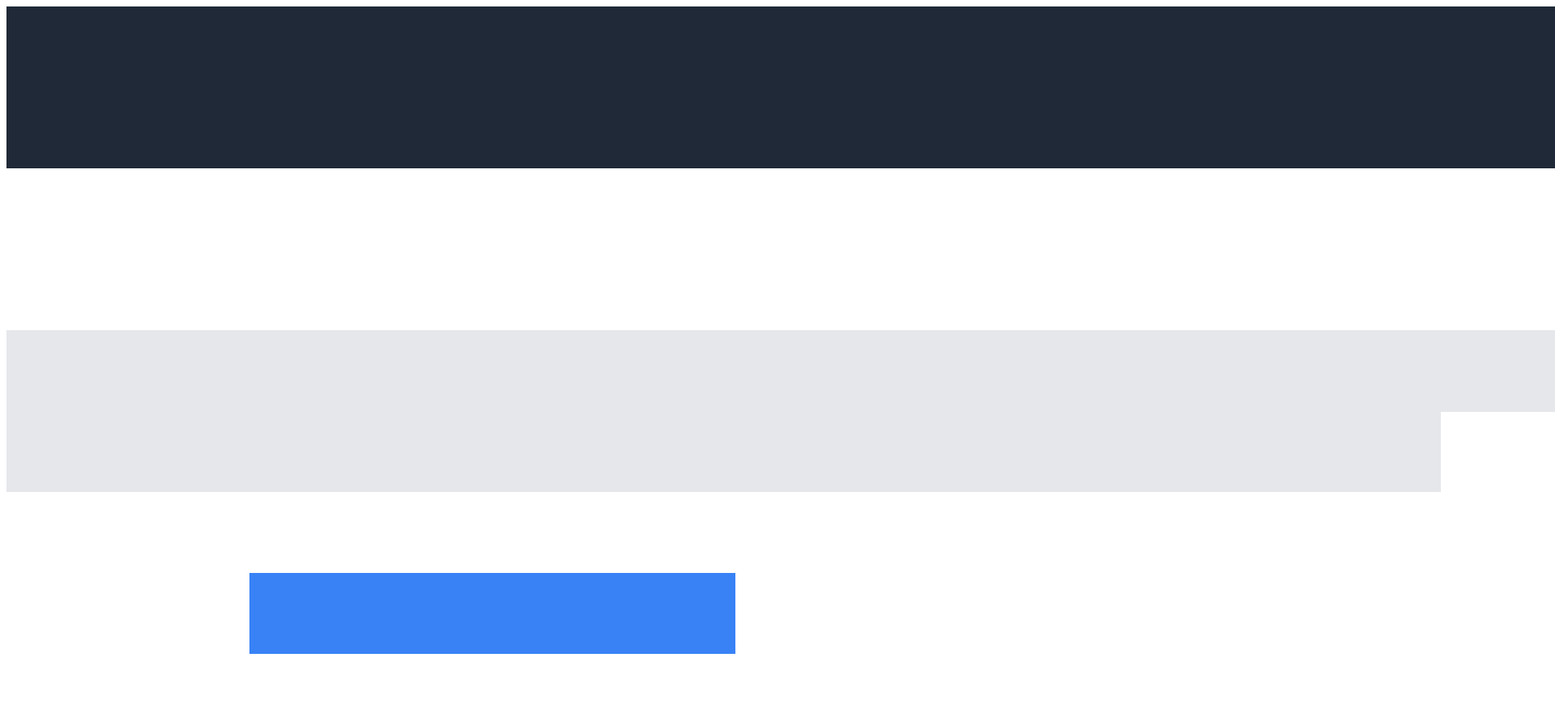
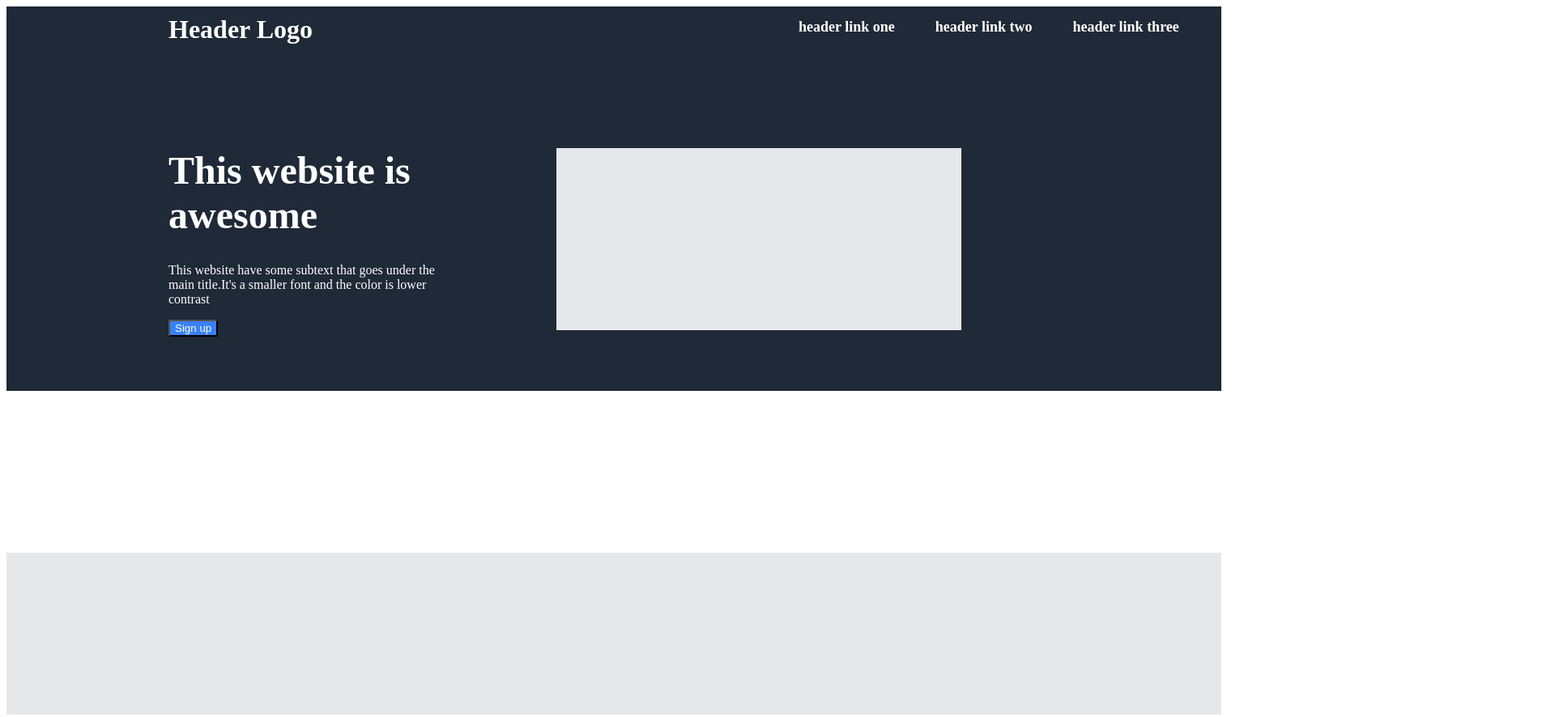
Before and after one commit to sreeragm333/landing-page, a plain HTML site: page index.html in a window 1280 px wide. Shown: the top 886 px of the page at 81% size, 1920 px wide, since content can reach past the window. Drawn offline with Linux system fonts and the light colour scheme.

Commit message:
basic structure almost done

```diff
--- a/index.html
+++ b/index.html
@@ -9,8 +9,27 @@
     <title>Document</title>
 </head>
 <body>
+    <header class="header">
+        <h1 id="headerlogo">Header Logo</h1>
+        <h2 id="header1">header link one</h2>
+        <h2 id ="header2">header link two </h2>
+        <h2 id="header3">header link three</h2>
+    </header>
     <div>
-<div class="top"></div>
+<div class="top">
+    <div class="topmain">
+<div id="mainpara">
+    <h1 id="head1">This website is  <br> awesome</h1>
+    <p id="para1">This website have some subtext that goes under the <br>
+        main title.It's a smaller font and the color is lower <br> contrast </p>
+    <button id="buttonid">Sign up</button>
+</div>
+<div id="imgbox">
+
+</div>
+
+    </div>
+</div>
 <div class="mid1"></div>
 <div class="mid2"></div>
 <div class="mid3">
--- a/styles.css
+++ b/styles.css
@@ -7,30 +7,90 @@
 }
 .top{
     background-color: #1f2937;
-    height: 200px;
-    width: 2000px;
+    height: 400px;
+    width: 1500px;
 
 }
 .mid1{
     background-color: #ffff;
     height: 200px;
-    width: 2000px;
+    width: 1500px;
 }
 .mid2{
     background-color: #E5E7EB;
     height: 200px;
-    width: 2000px;
+    width: 1500px;
 }
 .mid3{
     background-color: #ffff;
     height: 200px;
-    width: 2000px;
+    width: 1500px;
 }
 .bluebox{
     background-color: #3882F6;
    margin-left: 300px;
-   margin-top: 100px;
-    height: 100px;
-    width: 600px;
+   margin-top: 70px;
+    height: 150px;
+    width: 900px;
 
 }
+.header{
+    background-color: #1f2937;
+    height: 75px;
+    width: 1500px;
+    display: flex;
+
+}
+#headerlogo{
+    color: #fff;
+    margin-left: 200px;
+    font-weight: bold;
+    font: size 24px;
+    margin-top: 10px;
+}
+#header1{
+    color: #fff;
+    margin-left: 600px;
+    font-size: 18px;
+}
+#header2{
+    color: #fff;
+    margin-left: 50px;
+    font-size: 18px;
+}
+#header3{
+    color: #fff;
+    margin-left: 50px;
+    font-size: 18px;
+
+}
+.topmain{
+    display: flex;
+    margin-left: 200px;
+
+}
+#buttonid{
+    background-color: #3882F6;
+    color: #fff;
+}
+#head1{
+    color: #fff;
+    font-size: 48px;
+    margin-top: 100px;
+    text-align: left;
+    padding-bottom: 0%;
+
+}
+#para1{
+    color: #fff;
+    padding-top: 0%;
+}
+#imgbox{
+    margin-left: 500px;
+    border: #E5E7EB;
+    background-color: #E5E7EB;
+    height: 225px;
+    width: 500px;
+    margin-top: 100px;
+    margin-left: 150px;
+}
```
